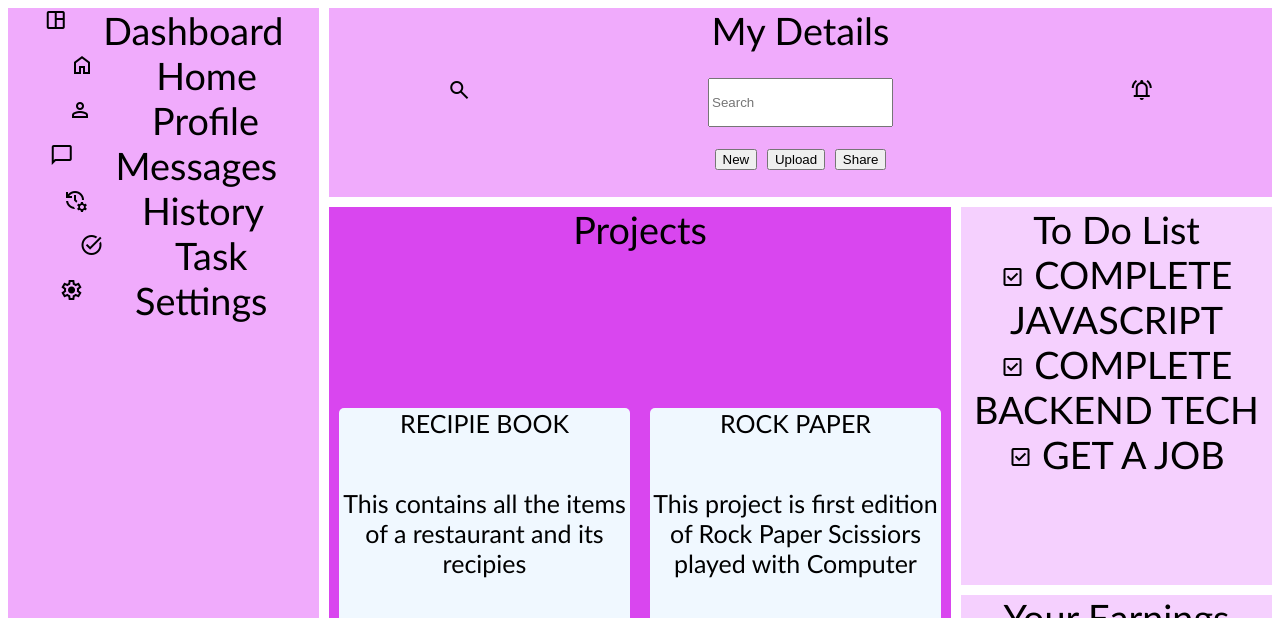
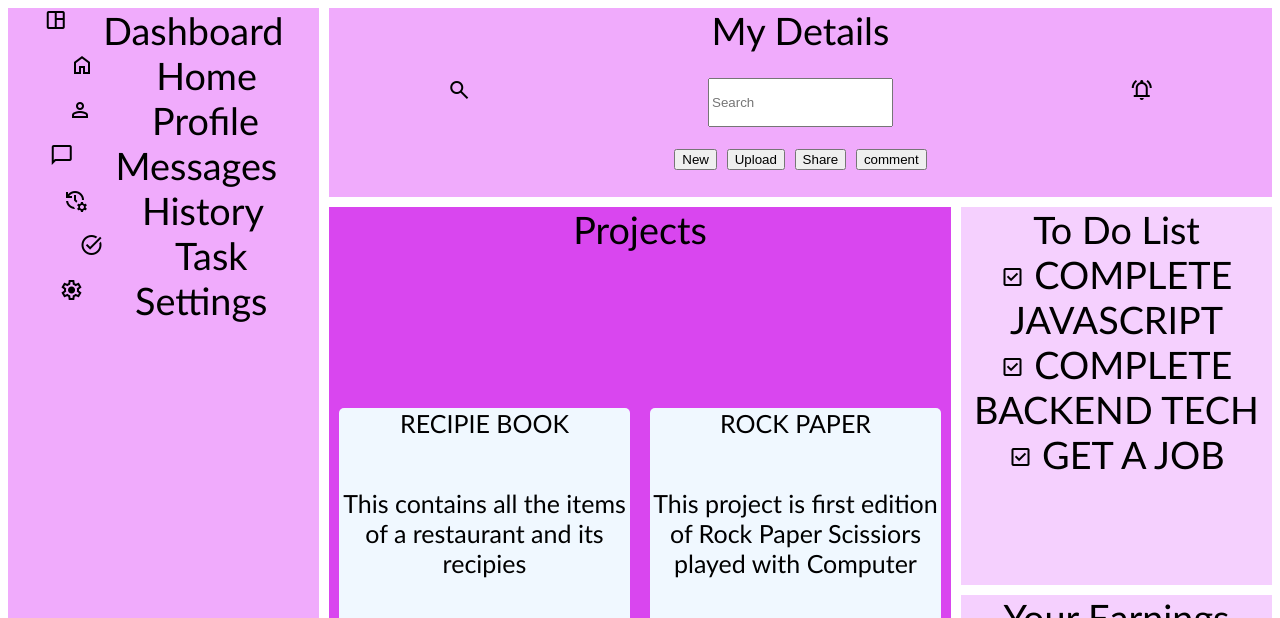
Before and after one commit to pshivak678/admindashboard, a plain HTML site: page index.html in a window 1280 px wide. Shown: the top 618 px of the page. Drawn offline with nearby package versions, Linux system fonts and the light colour scheme.

Commit message:
commit-1 merged

```diff
--- a/index.html
+++ b/index.html
@@ -22,6 +22,9 @@
                 <button>New</button>
                 <button>Upload</button>
                 <button>Share</button>
+                <button>comment</button>
+
+
             </div>
         </div>
         <div class="sidebar">
--- a/style.css
+++ b/style.css
@@ -8,6 +8,8 @@
     gap: 10px;
     border-color: rgb(0, 0, 0);
     box-shadow: 10px;
+    /* border:11 */
+    /* commit 3 */
 }
 
 .header{
```
